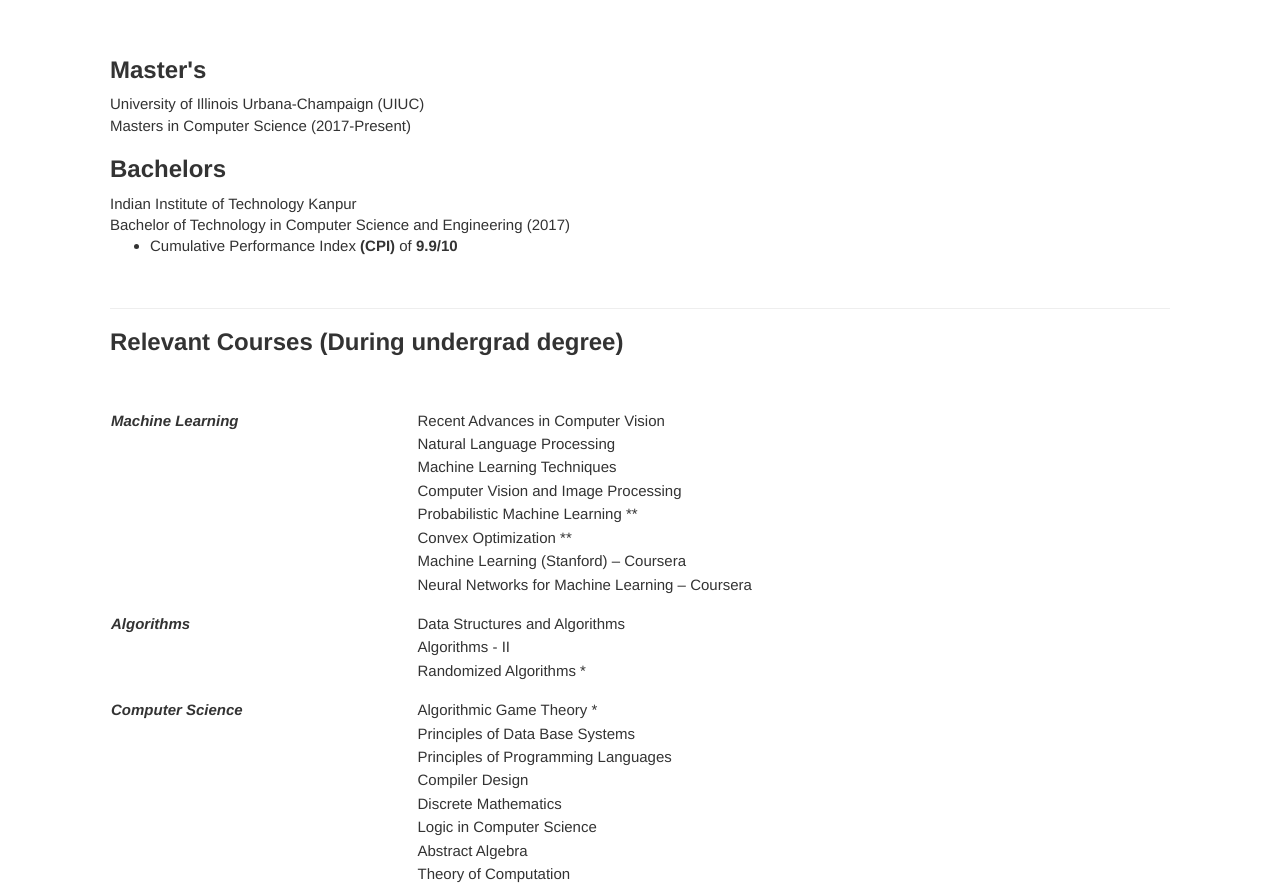
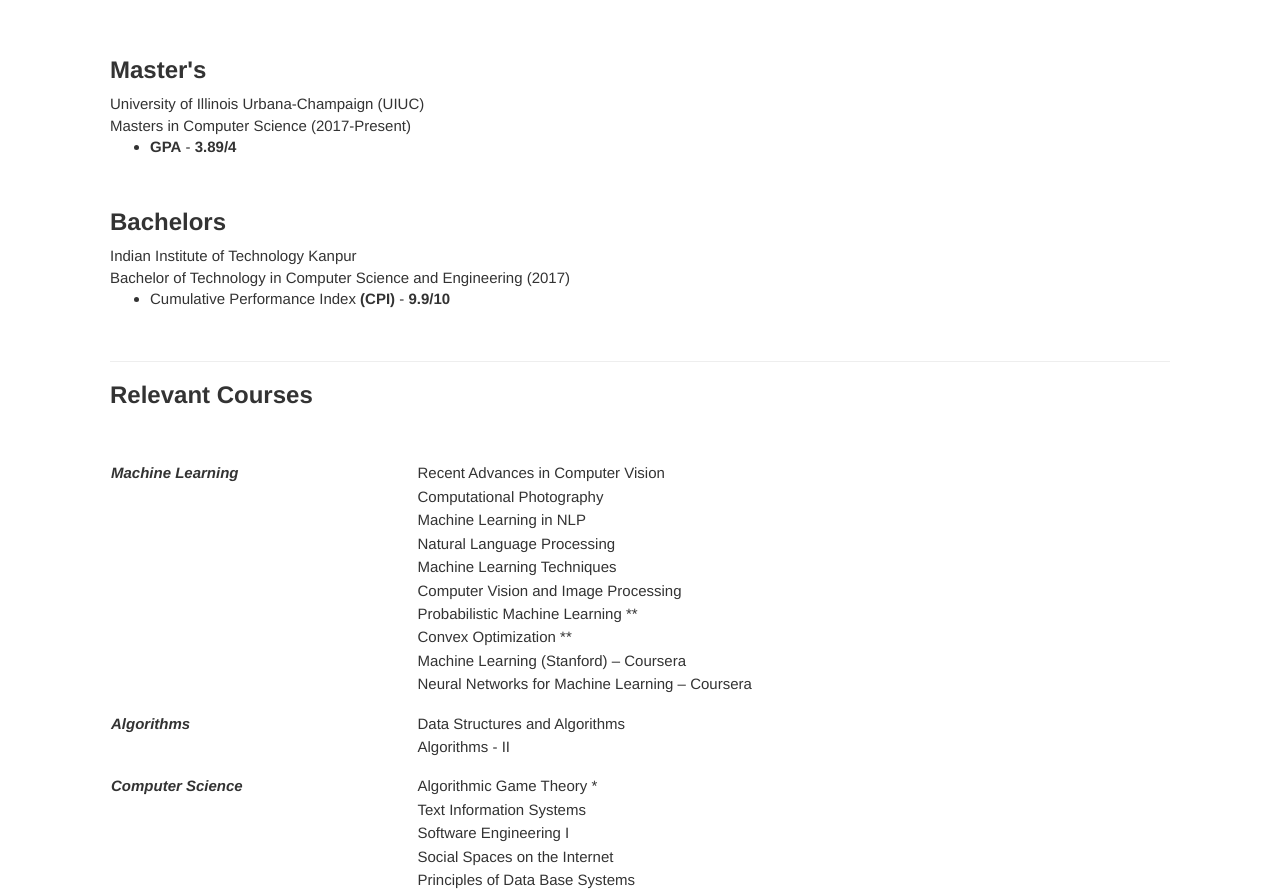
Before and after one commit to shubham1310/shubham1310.github.io, a plain HTML site: page academics.html in a window 1280 px wide. Shown: the part 53-942 px from the top of the page. Drawn offline with nearby package versions, Linux system fonts and the light colour scheme.

Commit message:
added more courses

```diff
--- a/academics.html
+++ b/academics.html
@@ -50,22 +50,21 @@
         <h3><b>Master's</b></h3>
         University of Illinois Urbana-Champaign (UIUC)</br>
         Masters in Computer Science (2017-Present)
-        <!-- <ul>
-            <li >Cumulative Performance Index <b>(CPI)</b> of <b>9.9/10</b></li>
-            <li>Ranked First in the Institute (out of 820 students) and First in the Department (out of 100 students)</li>
-        </ul> -->
+        <ul>
+            <li ><b>GPA</b> - <b>3.89/4</b></li>
+        </ul>
         </br>
 
         <h3><b>Bachelors</b></h3>
         Indian Institute of Technology Kanpur</br>
         Bachelor of Technology in Computer Science and Engineering (2017)
         <ul>
-            <li >Cumulative Performance Index <b>(CPI)</b> of <b>9.9/10</b></li>
+            <li >Cumulative Performance Index <b>(CPI)</b> - <b>9.9/10</b></li>
            <!--  <li>Ranked First in the Institute (out of 820 students) and First in the Department (out of 100 students)</li> -->
         </ul>
         </br>
         <hr>
-        <h3><b>Relevant Courses (During undergrad degree)</b></h3>
+        <h3><b>Relevant Courses</b></h3>
         <!-- Links  to Onedrive folders containing the material are also there (Please refrain from copying any assignments)-->
         </BR>
         </BR>
@@ -75,7 +74,14 @@
             <td>Recent Advances in Computer Vision </td>
             <!-- <td> <a href="https://1drv.ms/f/s!AqWQbgGdKnHfgd86sd7RS3Hc0nF1ow" target="_blank"> ACV</a> </td> -->
           </tr>
-
+          <tr>
+            <td></td>
+            <td>Computational Photography</td>
+          </tr>
+          <tr>
+            <td></td>
+            <td>Machine Learning in NLP</td>
+          </tr>
 
           <tr>
             <td></td>
@@ -131,11 +137,11 @@
             <td>Algorithms - II</td>
               <!-- <td> <a href="https://onedrive.live.com/redir?resid=DF712A9D016E90A5!15833&authkey=!ANPJwBnHM04pdZo&ithint=folder%2c" target="_blank"> Algo-2</a> </td> -->
           </tr>
-          <tr>
+          <!--<tr>
             <td></td>
             <td> Randomized Algorithms *</td>
-             <!-- <td> <a href="https://1drv.ms/f/s!AqWQbgGdKnHfgdQEsUygicAtTL6R9Q" target="_blank"> Database</a> </td> -->
-          </tr>
+              <td> <a href="https://1drv.ms/f/s!AqWQbgGdKnHfgdQEsUygicAtTL6R9Q" target="_blank"> Database</a> </td>
+          </tr>-->
           <tr><td></td></tr>
           <tr><td></td></tr>
           <tr><td></td></tr>
@@ -153,12 +159,35 @@
             <!-- <td> <a href="https://1drv.ms/f/s!AqWQbgGdKnHfgd88i5tjVBCODRDi3Q" target="_blank"> POPL</a> </td> -->
 
           </tr>
+          <tr>
+            <td></td>
+            <td>Text Information Systems</td>
+          </tr>
+
+          <tr>
+            <td></td>
+            <td>Software Engineering I</td>
+          </tr>
+
+          <tr>
+            <td></td>
+            <td>Social Spaces on the Internet</td>
+          </tr>
+
+
 
           <tr>
             <td></td>
             <td> Principles of Data Base Systems </td>
                <!-- <td> <a href="https://1drv.ms/f/s!AqWQbgGdKnHfgdQEsUygicAtTL6R9Q" target="_blank"> Database</a> </td> -->
           </tr>
+
+
+          <tr>
+            <td></td>
+            <td>Interactive Computer Graphics</td>
+          </tr>
+
 
           <tr>
             <td></td>
```
